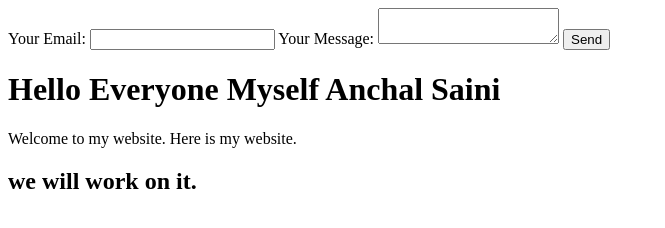
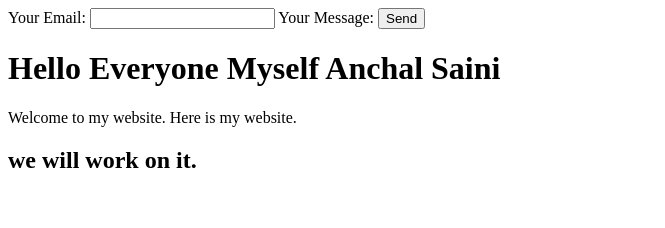
Before and after one commit to Anchal214/hello-everyone, a plain HTML site: page index.html in a window 1280 px wide. Shown: the whole page, without its empty margins (0-665 px from the left). Drawn offline with Linux system fonts and the light colour scheme.

Commit message:
Update index.html

```diff
--- a/index.html
+++ b/index.html
@@ -8,7 +8,6 @@
   <input type="email" id="email" name="email" required>
 
   <label for="message">Your Message:</label>
-  <textarea id="message" name="message" required></textarea>
 
   <button type="submit">Send</button>
 </form>
```
